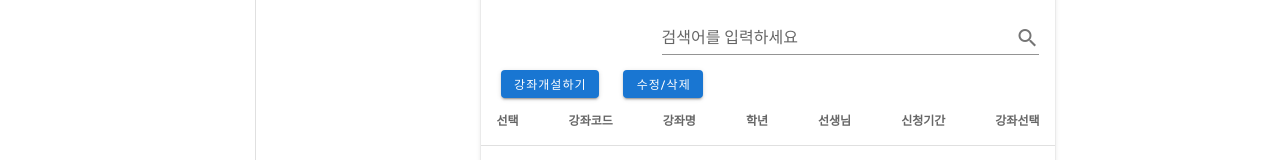
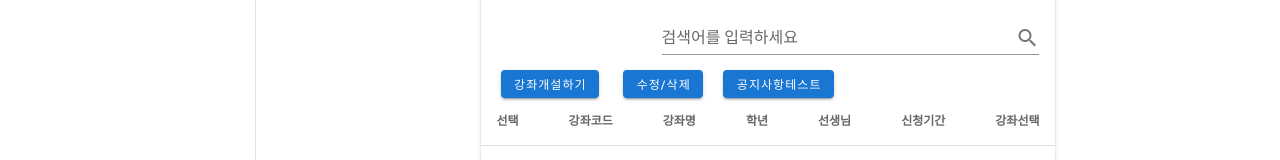
Before and after one commit to subeen1007/dictation-vue, a Vue app in the folder vue-dictation/: page /home in a window 1280 px wide. Both pictures are taken after a click on the tab "개설강좌". Shown: the part 367-527 px from the top of the page. Built offline with nearby package versions, Linux system fonts and the light colour scheme; no server answers.

Commit message:
just update

```diff
--- a/vue-dictation/src/components/Home.vue
+++ b/vue-dictation/src/components/Home.vue
@@ -72,6 +72,7 @@
     </v-card-title>
     <v-btn small color="primary" dark class="ml-5" @click="gonewstudy()">강좌개설하기</v-btn>
     <v-btn small color="primary" dark class="ml-6" @click="lecture_rd()">수정/삭제</v-btn>
+    <v-btn small color="primary" dark class="ml-5" @click="gotest()">공지사항테스트</v-btn>
     <!-- 개설 강좌-->
     <v-data-table
       :headers="headers2"
@@ -158,6 +159,9 @@ import router from '../router'
       gonewstudy(){
         router.push({name: 'stwr'});
       },
+      gotest(){
+        router.push({name: 'test'});
+      },
       gotmain(item){
         this.$http.get(`/api/common/lecture/lecture_no/${item.lecture_no}`).then(res =>{
           console.log(res);
--- a/vue-dictation/src/router/index.js
+++ b/vue-dictation/src/router/index.js
@@ -58,6 +58,10 @@ const routes = [
     path: '/Admin',
     name: 'admin',
     component: () => import('../components/Admin.vue')
+  },{
+    path: '/Test',
+    name: 'test',
+    component: () => import('../components/Test.vue')
   }
 
 
```
